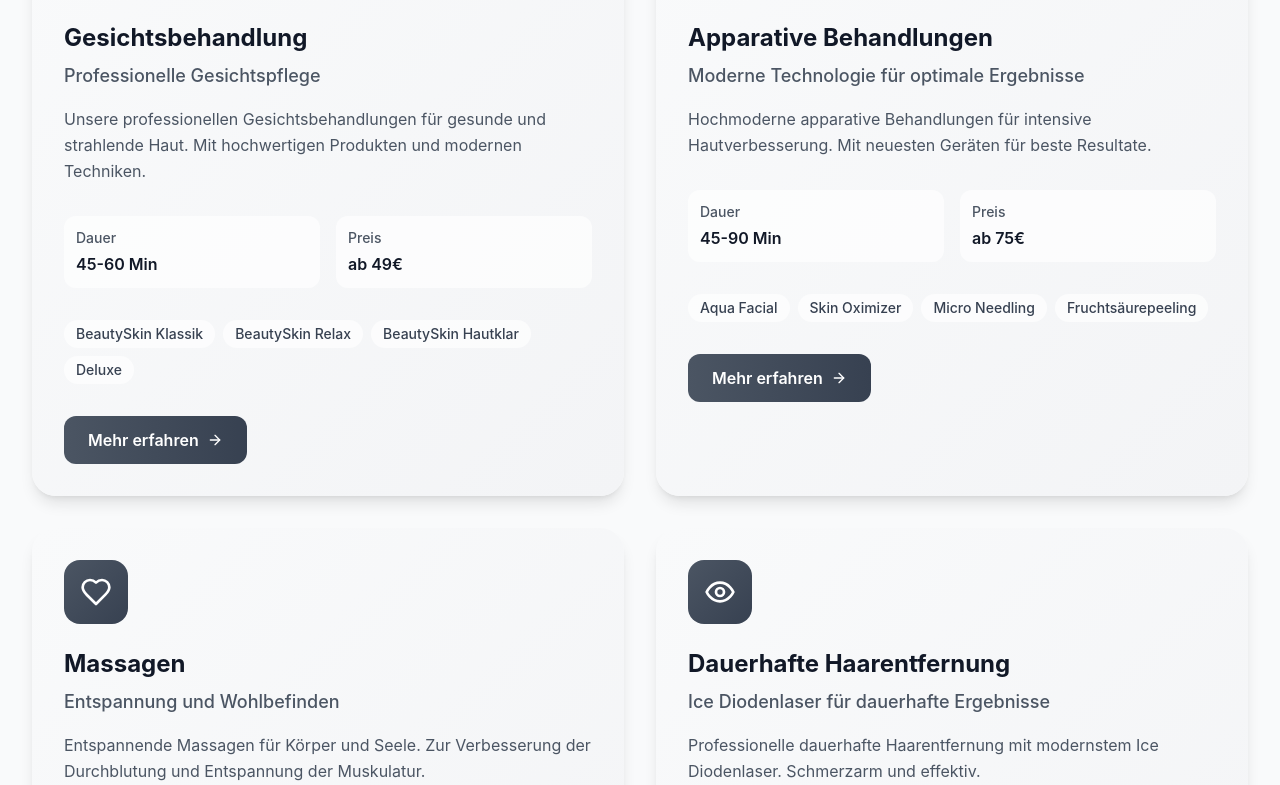
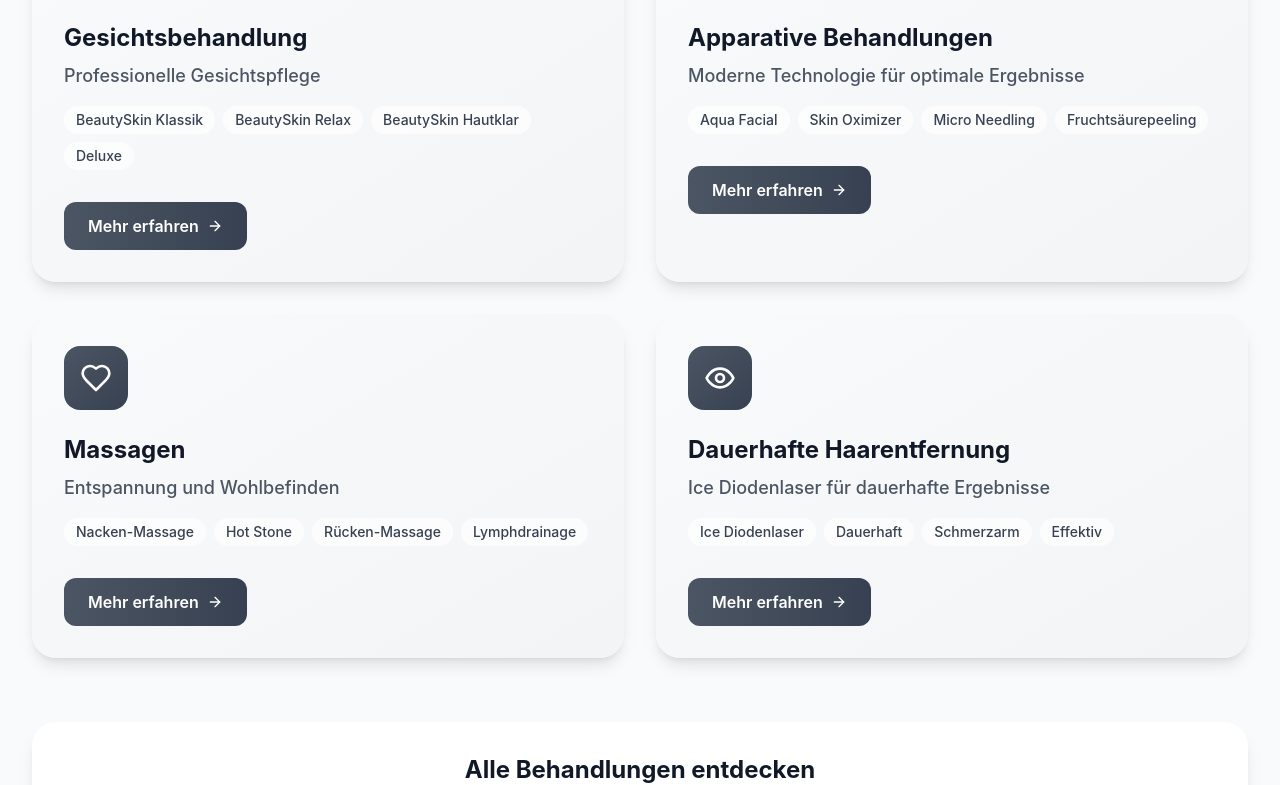
Before and after one commit to Hartoooooo/Beautyskin, a Next.js app: page / in a window 1280 px wide. Shown: the part 1256-2041 px from the top of the page. Built offline with nearby package versions, Linux system fonts and the light colour scheme.

Commit message:
Update: Beschreibung, Dauer und Preis aus Behandlungen-Sektion entfernt

```diff
--- a/components/TreatmentsSection.tsx
+++ b/components/TreatmentsSection.tsx
@@ -130,22 +130,6 @@ export default function TreatmentsSection() {
                     </p>
                   </div>
 
-                  <p className="text-gray-600 leading-relaxed">
-                    {treatment.description}
-                  </p>
-
-                  {/* Treatment Info */}
-                  <div className="grid grid-cols-2 gap-4 py-4">
-                    <div className="bg-white/70 rounded-xl p-3">
-                      <p className="text-sm font-medium text-gray-600 mb-1">Dauer</p>
-                      <p className="text-gray-900 font-semibold">{treatment.duration}</p>
-                    </div>
-                    <div className="bg-white/70 rounded-xl p-3">
-                      <p className="text-sm font-medium text-gray-600 mb-1">Preis</p>
-                      <p className="text-gray-900 font-semibold">{treatment.price}</p>
-                    </div>
-                  </div>
-
                   {/* Features */}
                   <div className="flex flex-wrap gap-2">
                     {treatment.features.map((feature, featureIndex) => (
```
